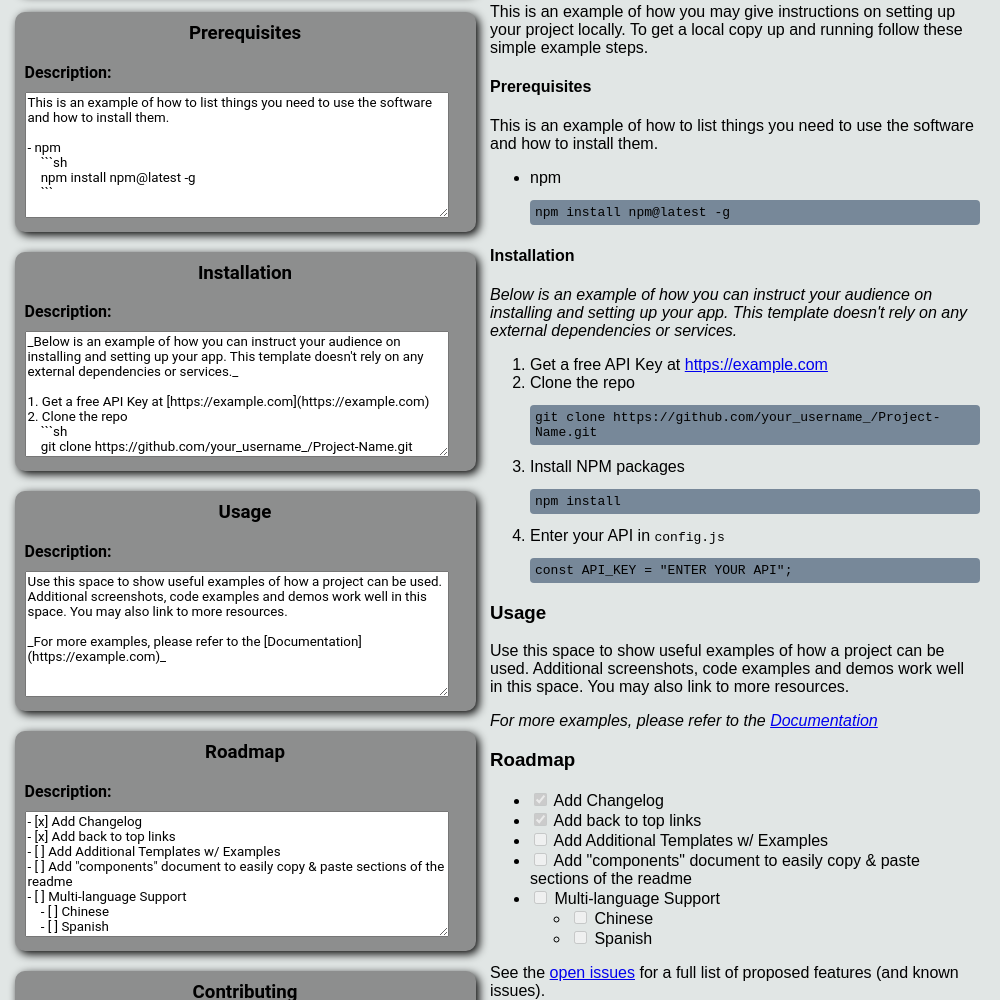
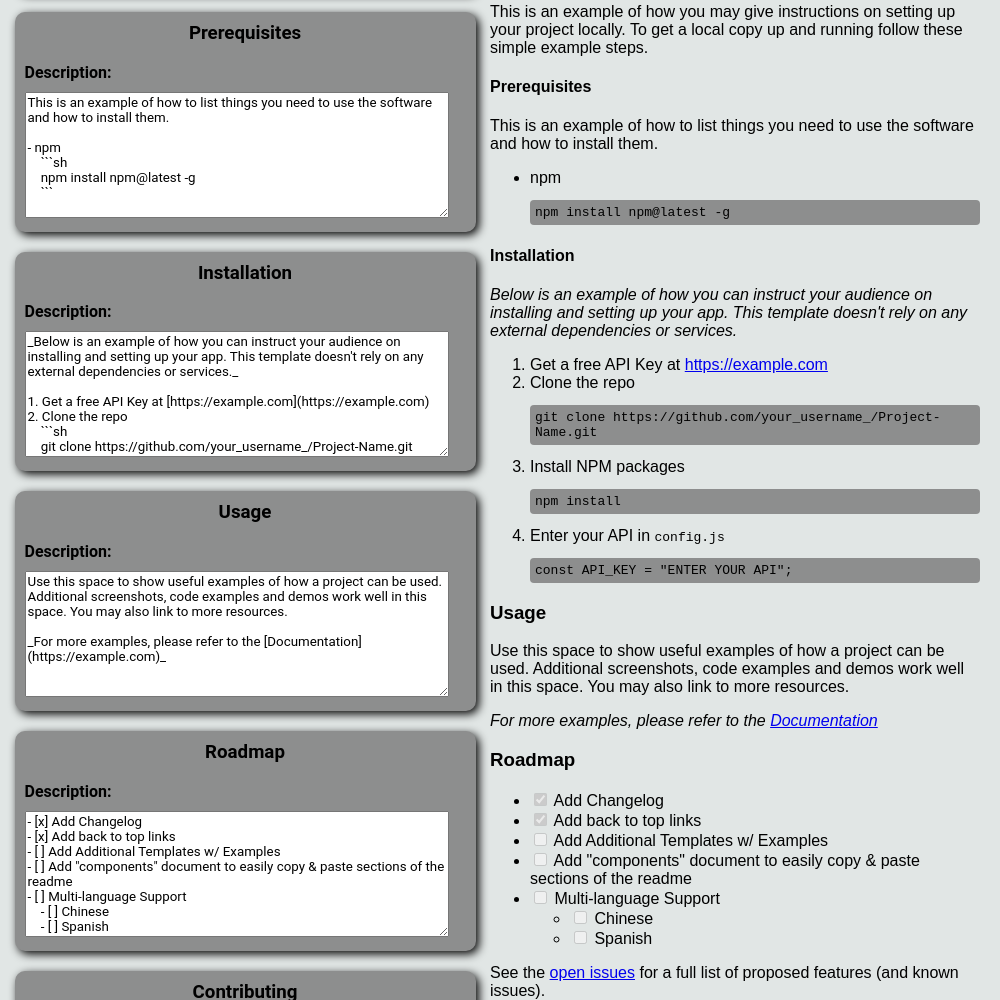
Before and after one commit to Mason-Dino/README-maker, an Electron app: page src/maker.html in a window 1000 px wide. Shown: the part 1224-2224 px from the top of the page. Drawn offline with nearby package versions, Linux system fonts and the light colour scheme.

Commit message:
update style

```diff
--- a/src/maker.css
+++ b/src/maker.css
@@ -69,15 +69,11 @@ h1 {
 }
 
 pre {
-    background-color: lightslategrey;
+    background-color: var(--battleship-gray);
     white-space: pre-wrap;
     text-wrap: wrap;
     padding: 5px;
     border-radius: 4px;
-}
-
-.built-list-child {
-
 }
 
 .output {
```
